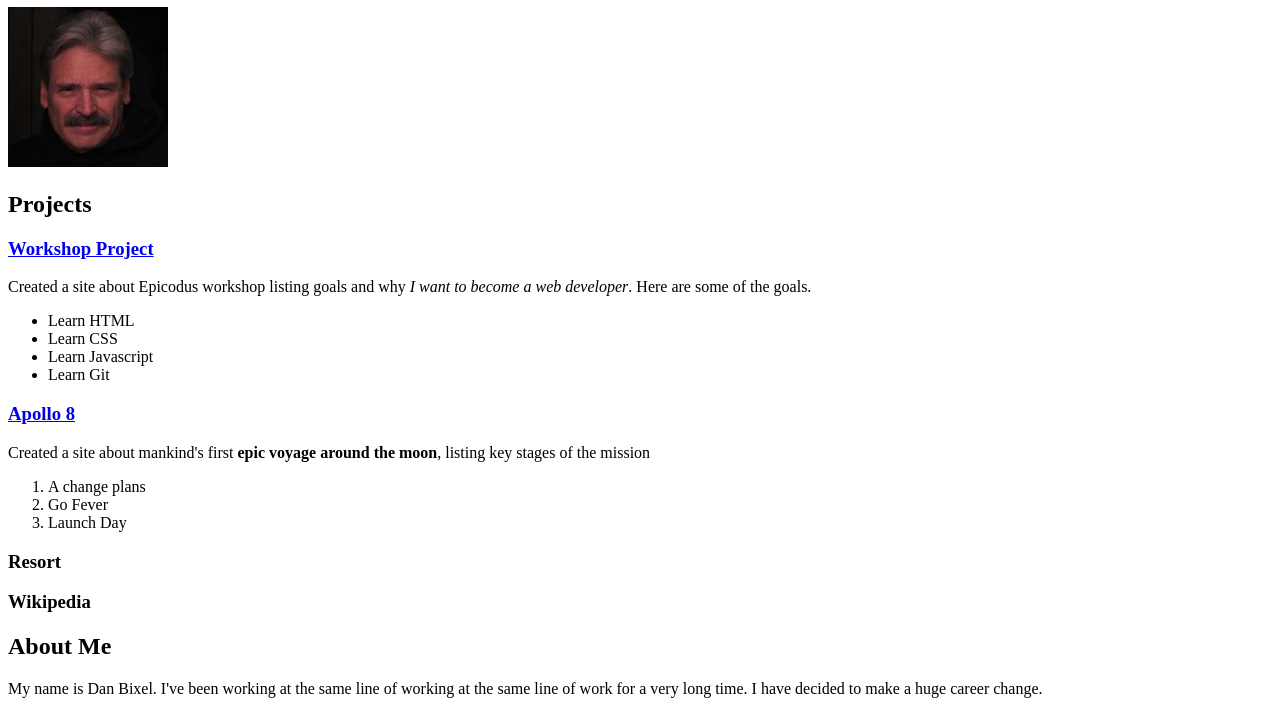
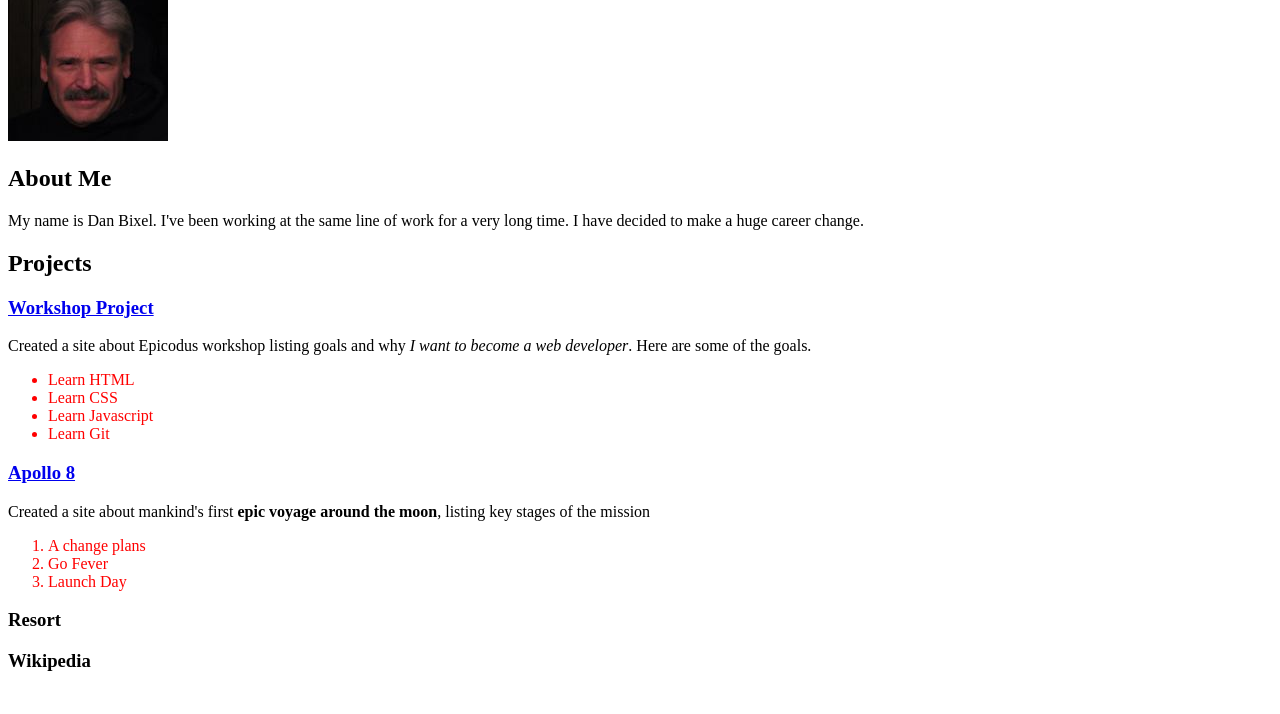
Before and after one commit to badnice/Dans_Portfolio, a plain HTML site: page index.html in a window 1280 px wide. Shown: the part 99-813 px from the top of the page. Drawn offline with Linux system fonts and the light colour scheme.

Commit message:
Add a class style to Dan's Portfolio

```diff
--- a/css/styles.css
+++ b/css/styles.css
@@ -2,3 +2,12 @@ h1 {
   color: blue;
   text-align: center;
 }
+
+li {
+  color: red;
+}
+
+p. intro {
+  width:50%
+  font-style:italic;
+}
--- a/index.html
+++ b/index.html
@@ -1,10 +1,12 @@
 <!DOCTYPE html>
 <html>
   <head>
-    <link href="css/styles.css" rel="stylesheet" type="text/css"
+    <link href="css/styles.css" rel="stylesheet" type="text/css">
     <title>Dan's Bixel's Portfolio</title>
     <h1>Dan's Portfoilio</h1>
     <img src="img/Dan_Bixel.jpg" alt="A photo of Dan.">
+    <h2>About Me</h2>
+      <p class="intro">My name is Dan Bixel. I've been working at the same line of work for a very long time. I have decided to make a huge career change.</p>
     <h2>Projects</h2>
     <h3><a href ="https://epicenter.epicodus.com/courses/178/code_reviews/945">Workshop Project</a></h3>
     <p>Created a site about Epicodus workshop listing goals and why <em>I want to become a web developer</em>. Here are some of the goals.</p>
@@ -24,10 +26,5 @@
     <h3>Resort</h3>
     <h3>Wikipedia</h3>
       </ul>
-    <h2>About Me</h2>
-      <p>
-          My name is Dan Bixel. I've been working at the same line of working at the same line of work for a very long time. I have decided to make a huge career change.
-      </p>
-
-  </head>
+    </head>
 </html>
```
